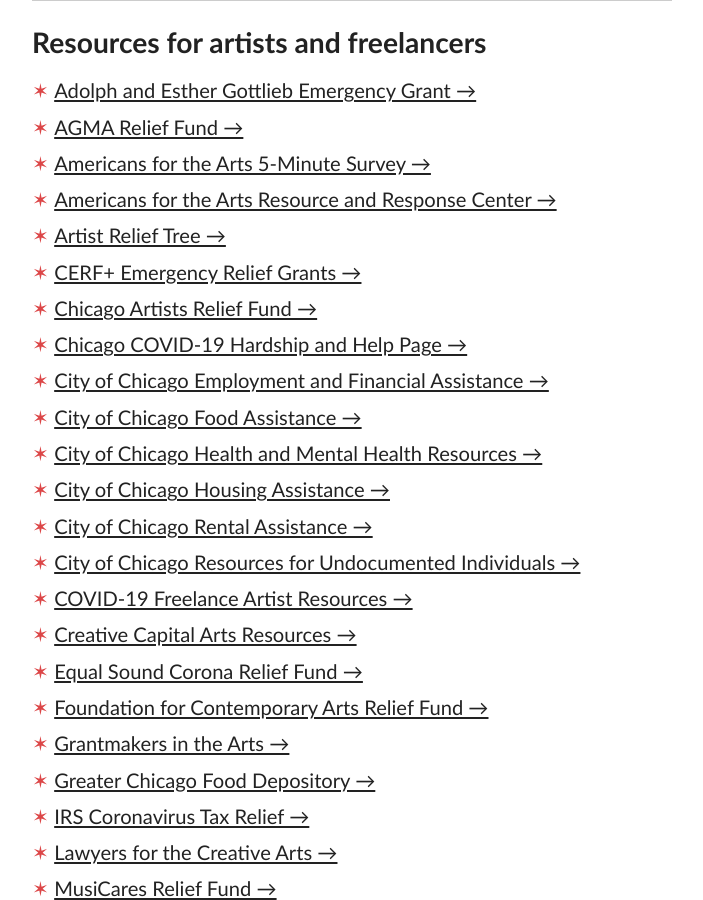
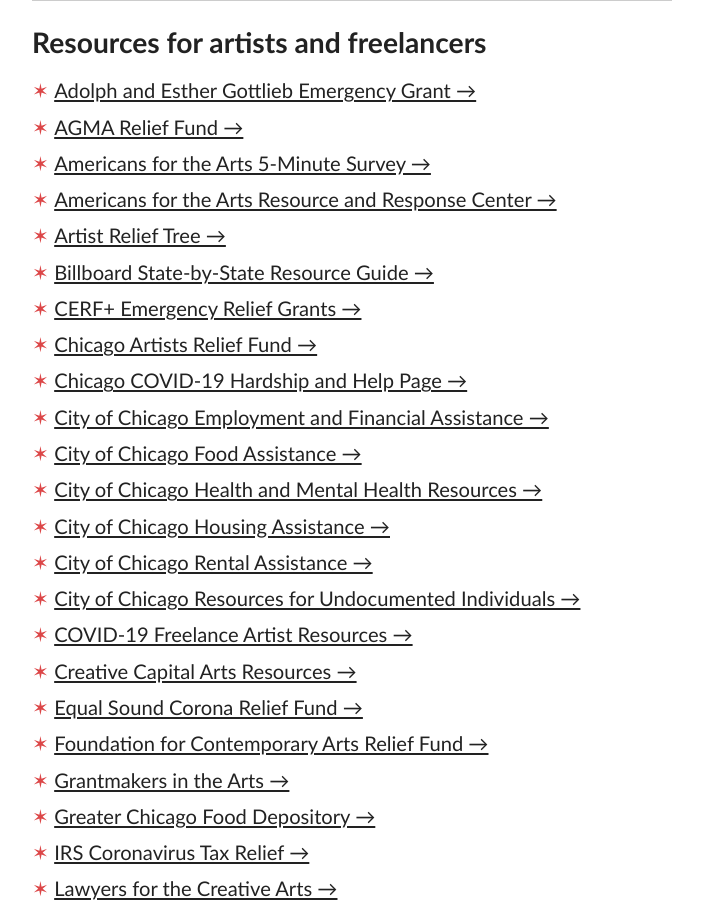
Before and after one commit to spencertweedy/chicagoservicerelief, a Jekyll site: the page built from index.html, in a window 1280 px wide and 900 px high, scrolled down 24073 px. Shown: the whole window, without its empty margins (288-991 px from the left). Built offline with Jekyll 4.4.1, drawn with Linux system fonts in a browser that asks for light colours.

Commit message:
add billboard guide

```diff
--- a/_data/establishments.yml
+++ b/_data/establishments.yml
@@ -2020,3 +2020,6 @@
 - title: Patreon Artist Grant
   url: https://patreonforms.typeform.com/to/SptV8y
   type: resource
+- title: Billboard State-by-State Resource Guide
+  url: https://www.billboard.com/articles/business/9337908/coronavirus-resource-guide-music-professionals-help
+  type: resource
```
